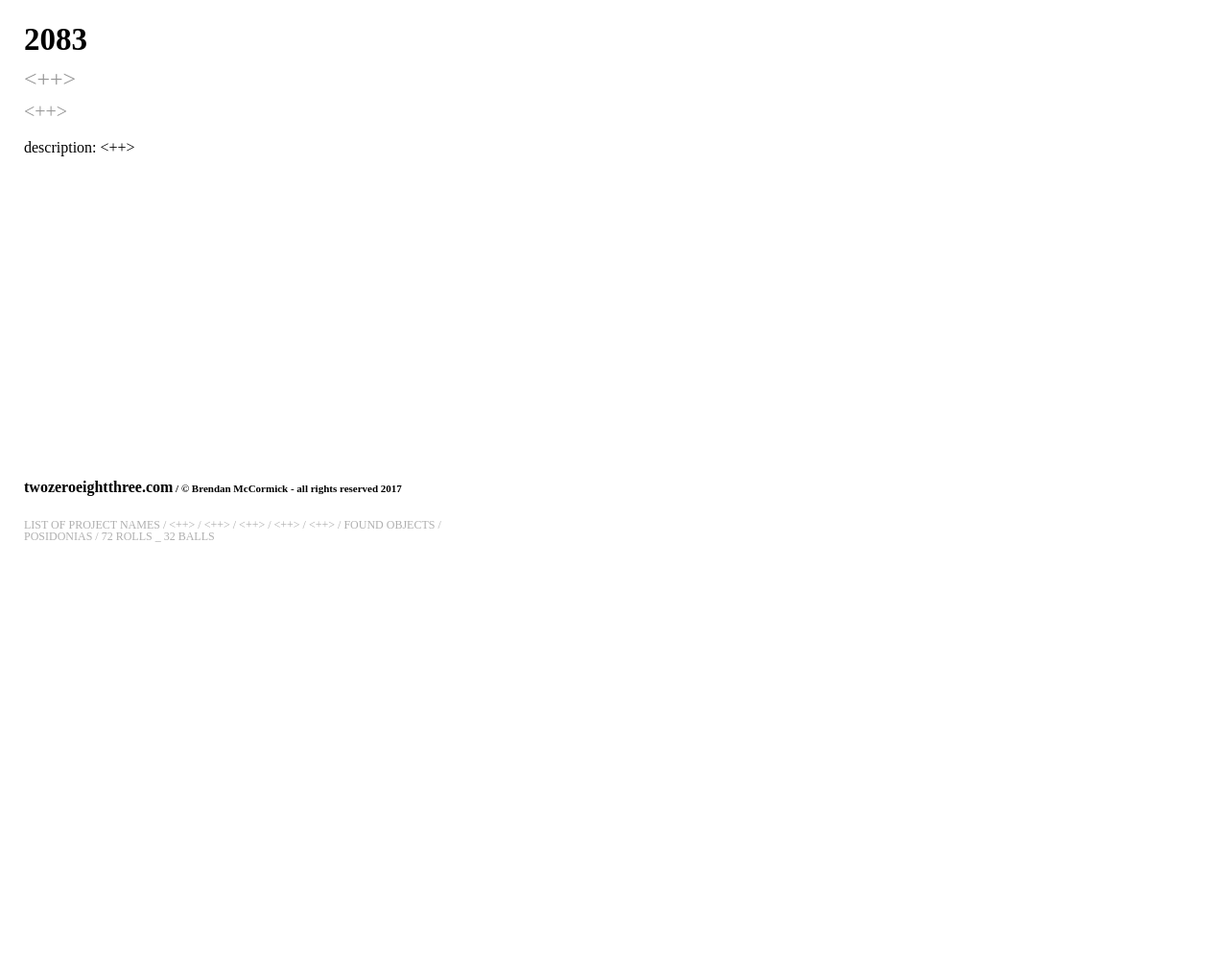
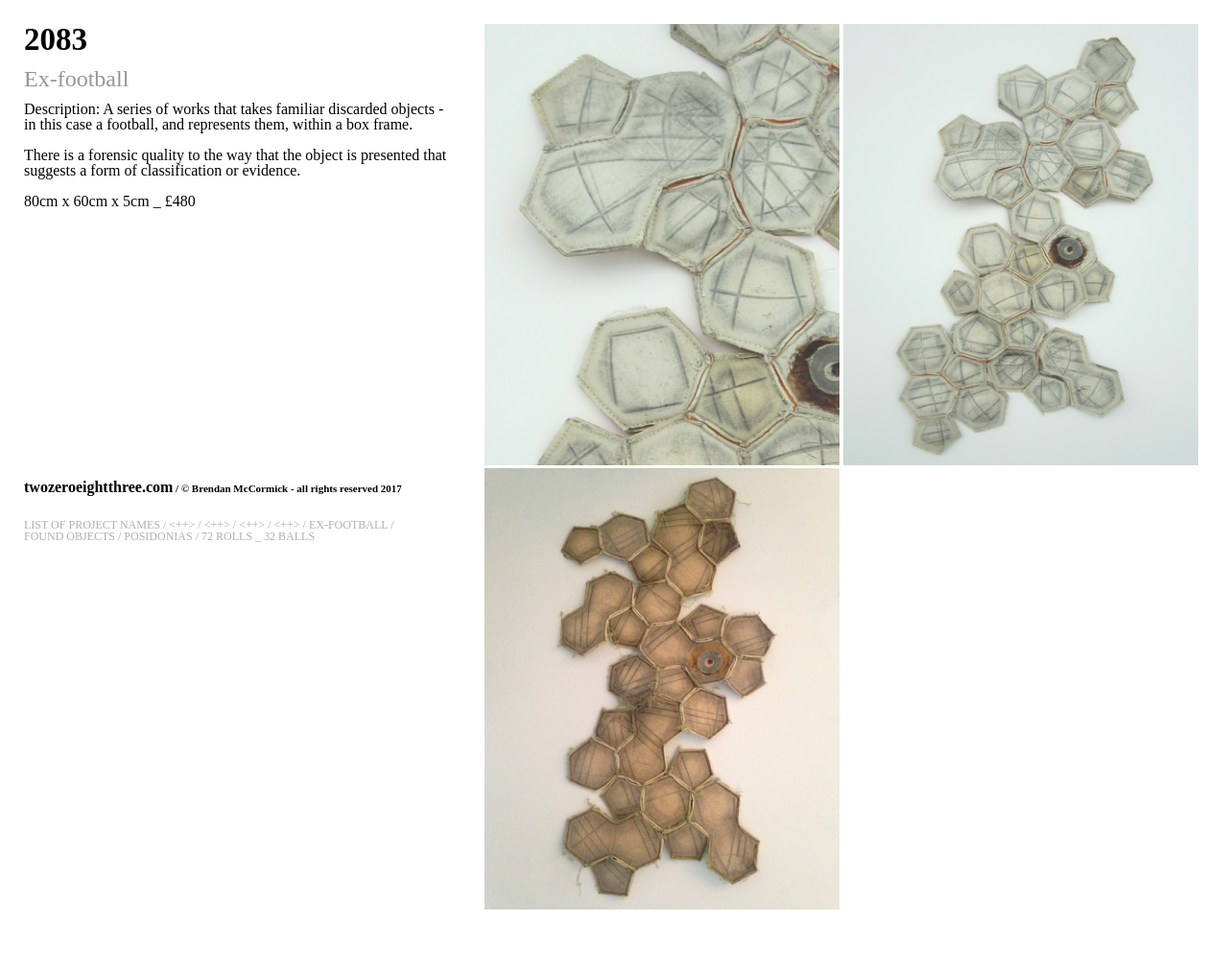
Before and after one commit to twozeroeightthree/website, a Jekyll site: the page built from _posts/2018-01-04-ex-football.html, in a window 1280 px wide. Shown: the whole page at 96% size. Built offline with Jekyll 4.4.1, drawn with Linux system fonts in a browser that asks for light colours; some web fonts are replaced; before the commit the page ends 900 px from its top, so only the background shows below that.

Commit message:
2018-03-20_21:17

```diff
--- a/_posts/2018-01-04-ex-football.html
+++ b/_posts/2018-01-04-ex-football.html
@@ -1,12 +1,17 @@
 ---
 layout: post
-title: <++>
-imgpath: <++>
+title: Ex-football
+imgpath: /img/ex-football
 ---
-<h2><++></h2>
-<h3><++></h3>
+<h2>Ex-football</h2>
 <p>
-  <b>description: </b><++>
+  Description: A series of works that takes familiar discarded objects - in this case a football, and represents them, within a box frame.
 </p>
+<p>
+  There is a forensic quality to the way that the object is presented that suggests a form of classification or evidence.
+</p>
+<span>
+  80cm x 60cm x 5cm _ £480
+</span>
 
 {% include images.html path=page.imgpath %}
```
Also changed, not shown: assets/img/ex-football/Ex-football_00.jpg (deleted), assets/img/ex-football/Ex-football_01.jpg, assets/img/ex-football/Ex-football_02.jpg, assets/img/ex-football/Ex-football_03.jpg, assets/img/ex-football/ex-football_04.jpg (added), 13 other files.
